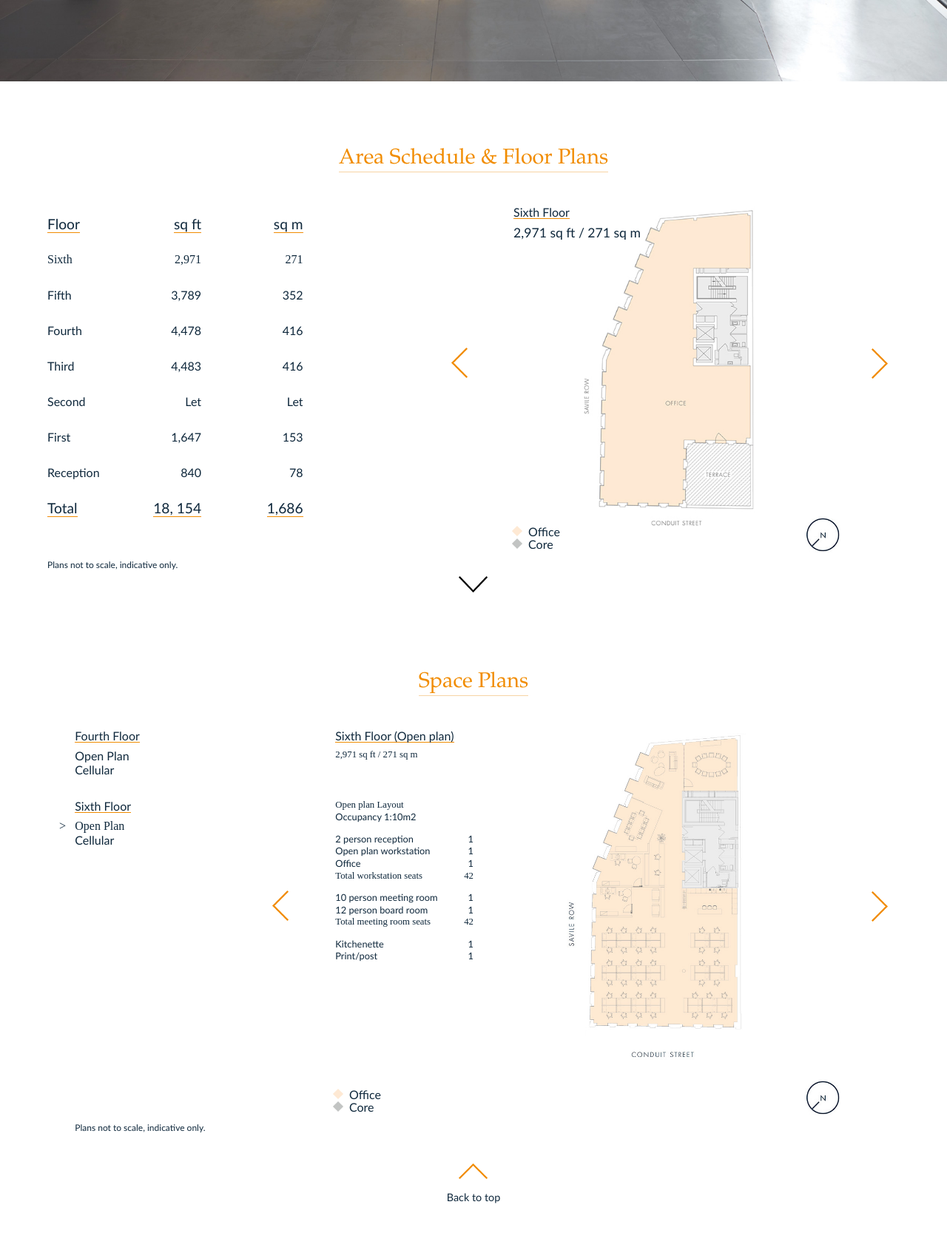
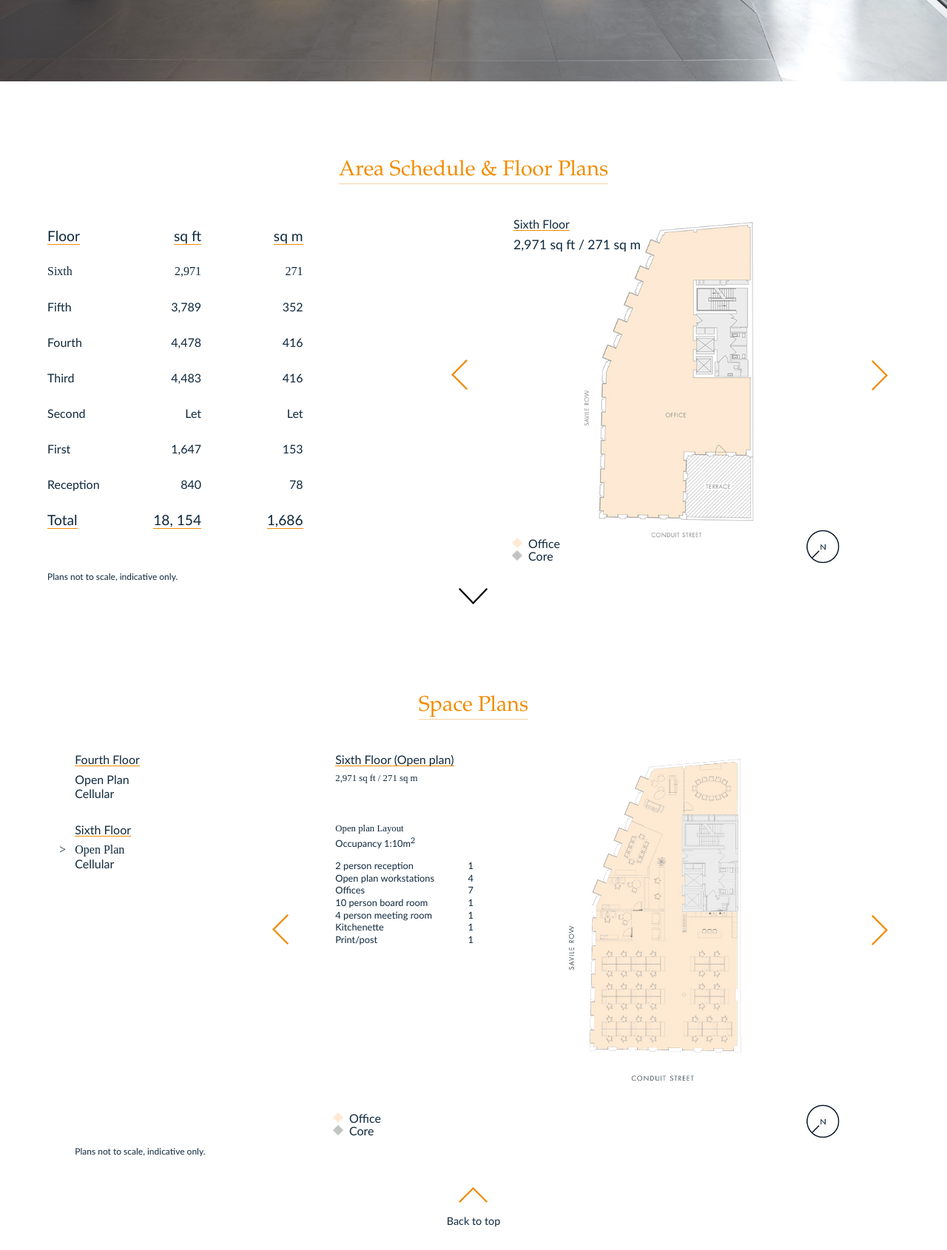
Before and after one commit to beard86/savile24, a PHP site: page /accomodation in a window 1280 px wide. Shown: the part 620-2310 px from the top of the page at 74% size. Before the commit the page ends 2247 px from the top, so only its background shows below. Run offline with PHP 8.4, Linux system fonts and the light colour scheme; some libraries are stand-ins or nearby versions.

Commit message:
final requirements to show client

```diff
--- a/accomodation/index.php
+++ b/accomodation/index.php
@@ -120,7 +120,7 @@ include '../header.php';
 								<h3>Reception</h3>
 								<p>840 sq ft / 78 sq m</p>
 							</div>
-							<img src="/img/floor-plan/floor-plan-0.jpg" alt="Exterior shot of 24 Savile Row">
+							<img src="/img/floor-plan/floor-plan-r.jpg" alt="Exterior shot of 24 Savile Row">
 							<div class="core-office">
 								<p class="office"><span></span>Office</p>
 								<p class="core"><span></span>Core</p>
@@ -208,12 +208,10 @@ include '../header.php';
 										<p class="bold heading">Open plan Layout</p>
 										<p class="qpad-bottom heading">Occupancy 1:10m<sup>2</sup></p>
 										<p>2 person reception<span>1</span></p>
-										<p>Open plan workstation<span>1</span></p>
-										<p>Office<span>1</span></p>
-										<p class="bold qpad-bottom">Total workstation seats<span>42</span></p>
-										<p>10 person meeting room<span>1</span></p>
-										<p>12 person board room<span>1</span></p>
-										<p class="bold qpad-bottom">Total meeting room seats<span>42</span></p>
+										<p>Open plan workstations<span>4</span></p>
+										<p>Offices<span>7</span></p>
+										<p>10 person board room<span>1</span></p>
+										<p>4 person meeting room<span>1</span></p>
 										<p>Kitchenette<span>1</span></p>
 										<p>Print/post<span>1</span></p>
 
@@ -238,15 +236,13 @@ include '../header.php';
 									<div class="rel">
 										<h3>Sixth Floor (Cellular)</h3>
 										<p class="pad-bottom small bold">2,971 sq ft / 271 sq m</p>
-										<p class="bold heading">Open plan Layout</p>
+										<p class="bold heading">Cellular Layout</p>
 										<p class="qpad-bottom heading">Occupancy 1:10m<sup>2</sup></p>
 										<p>2 person reception<span>1</span></p>
-										<p>Open plan workstation<span>1</span></p>
-										<p>Office<span>1</span></p>
-										<p class="bold qpad-bottom">Total workstation seats<span>42</span></p>
-										<p>10 person meeting room<span>1</span></p>
-										<p>12 person board room<span>1</span></p>
-										<p class="bold qpad-bottom">Total meeting room seats<span>42</span></p>
+										<p>Open plan workstations<span>4</span></p>
+										<p>Offices<span>7</span></p>
+										<p>10 person board room<span>1</span></p>
+										<p>4 person meeting room<span>1</span></p>
 										<p>Kitchenette<span>1</span></p>
 										<p>Print/post<span>1</span></p>
 									</div>
@@ -271,14 +267,12 @@ include '../header.php';
 										<h3>Fourth Floor (Open plan)</h3>
 										<p class="pad-bottom small bold">4,478 sq ft / 416 sq m</p>
 										<p class="bold heading">Open plan Layout</p>
-										<p class="qpad-bottom heading">Occupancy 1:10m</p>
+										<p class="qpad-bottom heading">Occupancy 1:10m<sup>2</sup></p>
 										<p>2 person reception<span>1</span></p>
-										<p>Open plan workstation<span>38</span></p>
-										<p>Office<span>2</span></p>
-										<p class="bold qpad-bottom">Total workstation seats<span>42</span></p>
+										<p>Open plan workstations<span>38</span></p>
+										<p>Offices<span>2</span></p>
+										<p>12 person board room<span>1</span></p>
 										<p>10 person meeting room<span>1</span></p>
-										<p>12 person board room<span>1</span></p>
-										<p class="bold qpad-bottom">Total meeting room seats<span>22</span></p>
 										<p>Kitchenette<span>1</span></p>
 										<p>Print/post<span>1</span></p>
 									</div>
@@ -303,14 +297,13 @@ include '../header.php';
 										<h3>Fourth Floor (Cellular)</h3>
 										<p class="pad-bottom small bold">4,478 sq ft / 416 sq m</p>
 										<p class="bold heading">Open plan Layout</p>
-										<p class="qpad-bottom heading">Occupancy 1:10m</p>
+										<p class="qpad-bottom heading">Occupancy 1:26m<sup>2</sup></p>
 										<p>2 person reception<span>1</span></p>
-										<p>Open plan workstation<span>4</span></p>
-										<p>Office<span>10</span></p>
+										<p>Open plan workstations<span>4</span></p>
+										<p>Offices<span>10</span></p>
 										<p class="bold qpad-bottom">Total workstation seats<span>16</span></p>
-										<p>10 person meeting room<span>2</span></p>
-										<p>12 person board room<span>1</span></p>
-										<p class="bold qpad-bottom">Total meeting room seats<span>28</span></p>
+										<p>12 person boardroom<span>1</span></p>
+										<p>8 person flexible meeting room<span>2</span></p>
 										<p>Kitchenette<span>1</span></p>
 										<p>Print/post<span>1</span></p>
 									</div>
--- a/accomodation/specification.php
+++ b/accomodation/specification.php
@@ -16,7 +16,7 @@ include '../header.php';
 		<div class="text-container">
 			<div class="tabled">
 				<div class="cell">
-					<h1 class="orange  large">Summary<br/>Specification</h1>
+					<h1 class="large">Summary<br/>Specification</h1>
 				</div>
 			</div>
 		</div>
--- a/contact/index.php
+++ b/contact/index.php
@@ -98,6 +98,7 @@ include '../header.php';
 				<div class="cell">
 					<div class="two centered">
 						<h1 class="orange centralise large">Downloads</h1>
+						<a href="/pdf/24SavileRow_Floorplan.pdf">
 							<div class="three left pad-right">
 								<div class="square">
 									<div class="bgimage" style="background-image: url('/img/squares/test3.jpg');"></div>
@@ -112,6 +113,7 @@ include '../header.php';
 									Plans
 								</h3>
 							</div>
+						</a>
 						<div class="three left pad-middle">
 							<div class="square">
 								<div class="bgimage" style="background-image: url('/img/squares/test2.jpg');"></div>
@@ -126,6 +128,7 @@ include '../header.php';
 								Space Plans
 							</h3>
 						</div>
+						<a href="/pdf/24SavileRow-Specification.pdf">
 							<div class="three left pad-left">
 								<div class="square">
 									<div class="bgimage" style="background-image: url('/img/squares/test3.jpg');"></div>
@@ -136,13 +139,14 @@ include '../header.php';
 										</div>
 									</div>
 								</div>
-						</div>
 							<h3>
 								Full Specification
 							</h3>
 							<div class="clear"></div>
 							</div>
+						</a>
 
+					</div>
 				</div>
 			</div>
 		</div>
--- a/css/style.css
+++ b/css/style.css
@@ -148,7 +148,13 @@ q {
   quotes: none;
 }
 
-/* line 127, ../sass/_reset.scss */
+/* line 126, ../sass/_reset.scss */
+sup {
+  vertical-align: super;
+  font-size: smaller;
+}
+
+/* line 130, ../sass/_reset.scss */
 blockquote:before,
 blockquote:after,
 q:before,
@@ -157,37 +163,37 @@ q:after {
   content: none;
 }
 
-/* line 135, ../sass/_reset.scss */
+/* line 138, ../sass/_reset.scss */
 table {
   border-collapse: collapse;
   border-spacing: 0;
 }
 
-/* line 140, ../sass/_reset.scss */
+/* line 143, ../sass/_reset.scss */
 html {
   box-sizing: border-box;
 }
 
-/* line 144, ../sass/_reset.scss */
+/* line 147, ../sass/_reset.scss */
 *,
 *:before,
 *:after {
   box-sizing: inherit;
 }
 
-/* line 150, ../sass/_reset.scss */
+/* line 153, ../sass/_reset.scss */
 .tabled {
   width: 100%;
   height: 100%;
   display: table;
 }
 
-/* line 156, ../sass/_reset.scss */
+/* line 159, ../sass/_reset.scss */
 .tbl-row {
   display: table-row;
 }
 
-/* line 160, ../sass/_reset.scss */
+/* line 163, ../sass/_reset.scss */
 .cell {
   display: table-cell;
   vertical-align: middle;
@@ -195,37 +201,37 @@ html {
   max-width: 100%;
 }
 
-/* line 167, ../sass/_reset.scss */
+/* line 170, ../sass/_reset.scss */
 img {
   display: block;
 }
 
-/* line 171, ../sass/_reset.scss */
+/* line 174, ../sass/_reset.scss */
 .right {
   float: right;
 }
 
-/* line 175, ../sass/_reset.scss */
+/* line 178, ../sass/_reset.scss */
 .left {
   float: left;
 }
 
-/* line 178, ../sass/_reset.scss */
+/* line 181, ../sass/_reset.scss */
 .aleft {
   text-align: left;
 }
 
-/* line 181, ../sass/_reset.scss */
+/* line 184, ../sass/_reset.scss */
 .aright {
   text-align: right;
 }
 
-/* line 185, ../sass/_reset.scss */
+/* line 188, ../sass/_reset.scss */
 .clear {
   clear: both;
 }
 
-/* line 189, ../sass/_reset.scss */
+/* line 192, ../sass/_reset.scss */
 .hidden {
   display: block;
   overflow: hidden;
@@ -234,191 +240,191 @@ img {
   visibility: hidden;
 }
 
-/* line 197, ../sass/_reset.scss */
+/* line 200, ../sass/_reset.scss */
 .rel {
   position: relative;
 }
 
-/* line 201, ../sass/_reset.scss */
+/* line 204, ../sass/_reset.scss */
 .seven {
   width: 75%;
 }
 
-/* line 205, ../sass/_reset.scss */
+/* line 208, ../sass/_reset.scss */
 .six {
   width: 66.666%;
 }
 
-/* line 209, ../sass/_reset.scss */
+/* line 212, ../sass/_reset.scss */
 .three {
   width: 33.333%;
 }
 
-/* line 213, ../sass/_reset.scss */
+/* line 216, ../sass/_reset.scss */
 .two {
   width: 50%;
 }
 @media only screen and (max-width: 30em) {
-  /* line 213, ../sass/_reset.scss */
+  /* line 216, ../sass/_reset.scss */
   .two {
     width: 100%;
   }
 }
 
-/* line 219, ../sass/_reset.scss */
+/* line 222, ../sass/_reset.scss */
 .centralise {
   margin: 0 auto 0.5em auto;
   text-align: center;
 }
 
-/* line 224, ../sass/_reset.scss */
+/* line 227, ../sass/_reset.scss */
 .quart {
   width: 25%;
 }
 
-/* line 228, ../sass/_reset.scss */
+/* line 231, ../sass/_reset.scss */
 .pad-left {
   padding-left: 1.33em;
 }
 
-/* line 231, ../sass/_reset.scss */
+/* line 234, ../sass/_reset.scss */
 .pad-left-md {
   padding-left: 2.33em;
 }
 
-/* line 235, ../sass/_reset.scss */
+/* line 238, ../sass/_reset.scss */
 .pad-right {
   padding-right: 1.33em;
 }
 
-/* line 239, ../sass/_reset.scss */
+/* line 242, ../sass/_reset.scss */
 .pad-right-s {
   padding-right: 0.66em;
 }
 
-/* line 243, ../sass/_reset.scss */
+/* line 246, ../sass/_reset.scss */
 .pad-right-lg {
   padding-right: 4.33em;
 }
 
-/* line 246, ../sass/_reset.scss */
+/* line 249, ../sass/_reset.scss */
 .pad-right-xlg {
   padding-right: 8.33em;
 }
 
-/* line 250, ../sass/_reset.scss */
+/* line 253, ../sass/_reset.scss */
 .pad-left-lg {
   padding-left: 4.33em;
 }
 
-/* line 253, ../sass/_reset.scss */
+/* line 256, ../sass/_reset.scss */
 .pad-left-xlg {
   padding-left: 6.33em;
 }
 @media only screen and (max-width: 30em) {
-  /* line 253, ../sass/_reset.scss */
+  /* line 256, ../sass/_reset.scss */
   .pad-left-xlg {
     padding-left: 0;
   }
 }
 
-/* line 260, ../sass/_reset.scss */
+/* line 263, ../sass/_reset.scss */
 .pad-left-s {
   padding-left: 0.66em;
 }
 
-/* line 264, ../sass/_reset.scss */
+/* line 267, ../sass/_reset.scss */
 .pad-middle {
   padding: 0 0.66666em;
 }
 
-/* line 268, ../sass/_reset.scss */
+/* line 271, ../sass/_reset.scss */
 .pad-bottom {
   margin-bottom: 4em;
 }
 
-/* line 273, ../sass/_reset.scss */
+/* line 276, ../sass/_reset.scss */
 .hpad-bottom {
   margin-bottom: 2em;
 }
 
-/* line 277, ../sass/_reset.scss */
+/* line 280, ../sass/_reset.scss */
 .pad-bottom-pad {
   padding-bottom: 1em;
 }
 
-/* line 280, ../sass/_reset.scss */
+/* line 283, ../sass/_reset.scss */
 .dpad-bottom-pad {
   padding-bottom: 2em;
 }
 
-/* line 284, ../sass/_reset.scss */
+/* line 287, ../sass/_reset.scss */
 .qpad-bottom {
   margin-bottom: 1em;
 }
 
-/* line 288, ../sass/_reset.scss */
+/* line 291, ../sass/_reset.scss */
 .pad-bottom-lg {
   padding-bottom: 6em;
 }
 
-/* line 292, ../sass/_reset.scss */
+/* line 295, ../sass/_reset.scss */
 .pad-bottom-xlg {
   padding-bottom: 8em;
 }
 
-/* line 296, ../sass/_reset.scss */
+/* line 299, ../sass/_reset.scss */
 .pad-bottom-xxlg {
   padding-bottom: 16em;
 }
 
-/* line 299, ../sass/_reset.scss */
+/* line 302, ../sass/_reset.scss */
 .pad-top {
   margin-top: 4em;
 }
 
-/* line 302, ../sass/_reset.scss */
+/* line 305, ../sass/_reset.scss */
 .hpad-top {
   margin-top: 2em;
 }
 
-/* line 305, ../sass/_reset.scss */
+/* line 308, ../sass/_reset.scss */
 .qpad-top {
   margin-top: 1em;
 }
 
-/* line 310, ../sass/_reset.scss */
+/* line 313, ../sass/_reset.scss */
 .no-pad {
   padding: 0;
 }
 
-/* line 313, ../sass/_reset.scss */
+/* line 316, ../sass/_reset.scss */
 .no-bord {
   border: 0;
 }
 
-/* line 317, ../sass/_reset.scss */
+/* line 320, ../sass/_reset.scss */
 .marg-bot {
   margin-bottom: 1.33em;
 }
 
-/* line 321, ../sass/_reset.scss */
+/* line 324, ../sass/_reset.scss */
 .marg-right {
   margin-right: 8.3em;
 }
 @media only screen and (max-width: 48em) {
-  /* line 321, ../sass/_reset.scss */
+  /* line 324, ../sass/_reset.scss */
   .marg-right {
     margin-right: 0;
   }
 }
 
-/* line 328, ../sass/_reset.scss */
+/* line 331, ../sass/_reset.scss */
 .full-w {
   width: 100%;
 }
 
-/* line 332, ../sass/_reset.scss */
+/* line 335, ../sass/_reset.scss */
 .full-h {
   height: 100%;
   position: absolute;
@@ -426,12 +432,12 @@ img {
   top: 0;
 }
 
-/* line 339, ../sass/_reset.scss */
+/* line 342, ../sass/_reset.scss */
 .a-right {
   right: 0;
 }
 
-/* line 343, ../sass/_reset.scss */
+/* line 346, ../sass/_reset.scss */
 .abs-full {
   position: absolute;
   top: 0;
@@ -440,51 +446,51 @@ img {
   bottom: 0;
 }
 
-/* line 351, ../sass/_reset.scss */
+/* line 354, ../sass/_reset.scss */
 .bord-btm {
   border-bottom: 1px solid;
 }
 
-/* line 355, ../sass/_reset.scss */
+/* line 358, ../sass/_reset.scss */
 .centered {
   margin: 0 auto;
 }
 
-/* line 359, ../sass/_reset.scss */
+/* line 362, ../sass/_reset.scss */
 .area-schedule {
   padding-top: 0.5em;
 }
-/* line 361, ../sass/_reset.scss */
+/* line 364, ../sass/_reset.scss */
 .area-schedule p {
   margin-top: 1em;
 }
-/* line 364, ../sass/_reset.scss */
+/* line 367, ../sass/_reset.scss */
 .area-schedule h2 {
   border-bottom: 1px solid;
   display: inline-block;
 }
 
-/* line 371, ../sass/_reset.scss */
+/* line 374, ../sass/_reset.scss */
 .no-margin-header h2 {
   margin-bottom: 0;
 }
-/* line 373, ../sass/_reset.scss */
+/* line 376, ../sass/_reset.scss */
 .no-margin-header h2.orange {
   border-bottom: 0;
 }
 
-/* line 380, ../sass/_reset.scss */
+/* line 383, ../sass/_reset.scss */
 .large-copy p {
   font-size: 1.4em;
 }
 
-/* line 384, ../sass/_reset.scss */
+/* line 387, ../sass/_reset.scss */
 .foot-note {
   text-align: left;
   font-size: 0.75em;
 }
 
-/* line 389, ../sass/_reset.scss */
+/* line 392, ../sass/_reset.scss */
 .alt-center {
   position: absolute;
   right: 50%;
@@ -965,7 +971,7 @@ body.menu-active header .logo {
 section {
   position: relative;
   background: #FFFFFF;
-  padding: 5em 0 1px 0;
+  padding: 6em 0 1px 0;
 }
 @media only screen and (max-width: 30em) {
   /* line 21, ../sass/_container.scss */
--- a/js/main.js
+++ b/js/main.js
@@ -18,7 +18,7 @@
                     UTIL.goToSection('#main');
                 });
                 $('#space-down').on('click', function() {
-                    UTIL.goToSection('#area-schedule');
+                    UTIL.goToSectionSpecs('#area-schedule');
                 });
                 $('#hero-downloads').on('click', function() {
                     UTIL.goToSection('#downloads');
@@ -218,6 +218,11 @@
                 scrollTop: $(id).offset().top - 50
             }, 1000);
         },
+        goToSectionSpecs: function(id) {
+            $('html, body').animate({
+                scrollTop: $(id).offset().top
+            }, 1000);
+        },
 
         loadCarousels: function() {
             //initialise carousel for hero images
@@ -289,8 +294,8 @@
             })
 
             $('.owl-buttons > div').click(function() {
-                    var activeIndex = $('#floor-carousel .owl-wrapper .owl-item.active').index() + 1,
-                    floorList = $('body').find('.schedule .tbl-row');
+                    var activeIndex = $('#floor-carousel .owl-wrapper .owl-item.active').index();
+                    floorList = $('body').find('.schedule .ctrl');
                     floorList.removeClass('bold');
                     floorList.eq(activeIndex).addClass('bold');
             });
--- a/location/area-overview.php
+++ b/location/area-overview.php
@@ -16,8 +16,8 @@ include '../header.php';
 		<div class="text-container">
 			<div class="tabled">
 				<div class="cell">
-					<h1 class="orange large ">Area Overview</h1>
-					<p class="orange">The Definitive Mayfair Address</p>
+					<h1 class="large ">Area Overview</h1>
+					<p class="">The Definitive Mayfair Address</p>
 				</div>
 			</div>
 		</div>
--- a/location/art/index.php
+++ b/location/art/index.php
@@ -16,7 +16,7 @@ include '../../header.php';
 		<div class="text-container">
 			<div class="tabled">
 				<div class="cell">
-					<h1 class="orange large uppercase">Art</h1>
+					<h1 class="large uppercase">Art</h1>
 				</div>
 			</div>
 		</div>
--- a/location/dining/index.php
+++ b/location/dining/index.php
@@ -16,7 +16,7 @@ include '../../header.php';
 		<div class="text-container">
 			<div class="tabled">
 				<div class="cell">
-					<h1 class="orange large uppercase">DINING</h1>
+					<h1 class="large uppercase">DINING</h1>
 				</div>
 			</div>
 		</div>
--- a/location/social/index.php
+++ b/location/social/index.php
@@ -16,7 +16,7 @@ include '../../header.php';
 		<div class="text-container">
 			<div class="tabled">
 				<div class="cell">
-					<h1 class="orange large">Social</h1>
+					<h1 class="large">Social</h1>
 				</div>
 			</div>
 		</div>
--- a/sass/_container.scss
+++ b/sass/_container.scss
@@ -21,7 +21,7 @@
 section {
             position: relative;
             background: $white;
-            padding: 5em 0 1px 0;
+            padding: 6em 0 1px 0;
             @media #{ $smartphones } {
                   padding-top: 3em;
                   }
--- a/sass/_reset.scss
+++ b/sass/_reset.scss
@@ -123,7 +123,10 @@ blockquote,
 q {
             quotes: none;
 }
-
+sup {
+        vertical-align: super;
+  font-size: smaller;
+}
 blockquote:before,
 blockquote:after,
 q:before,
```
Also changed, not shown: img/floor-plan/floor-plan-1.jpg, img/floor-plan/floor-plan-r.jpg, img/hero/area-overview.jpg, 2 other files. Lines whose indentation alone changed are shown as unchanged.
